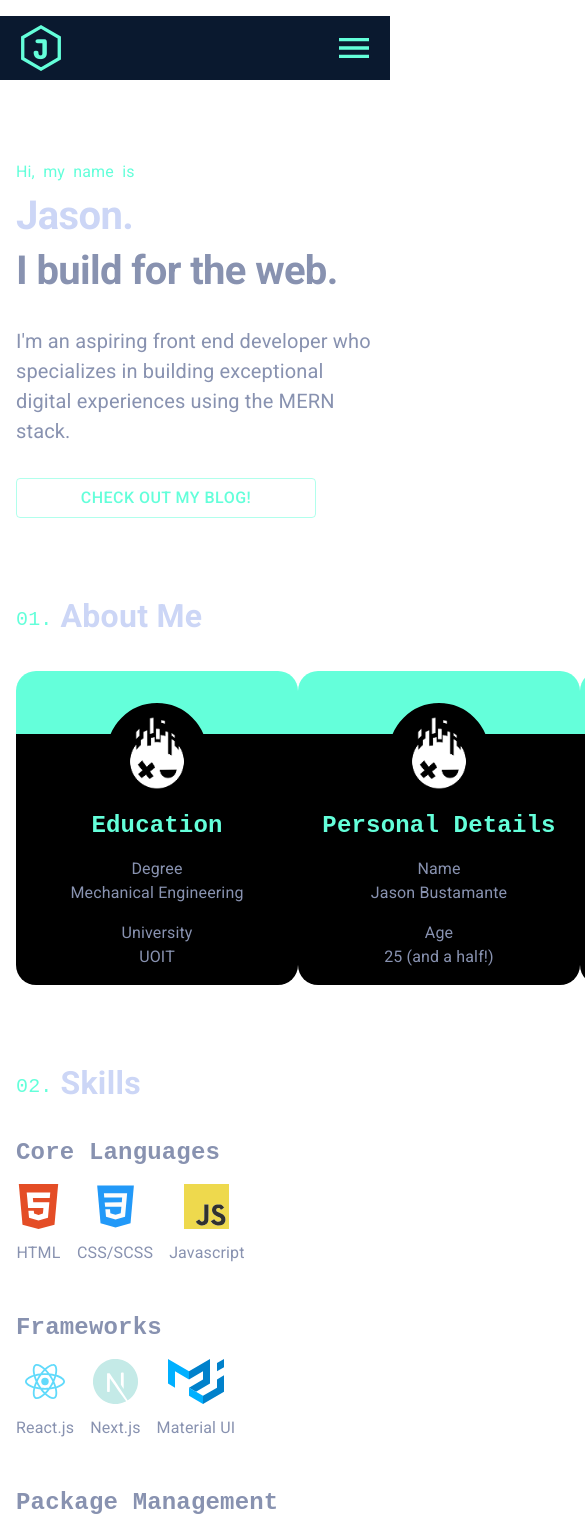
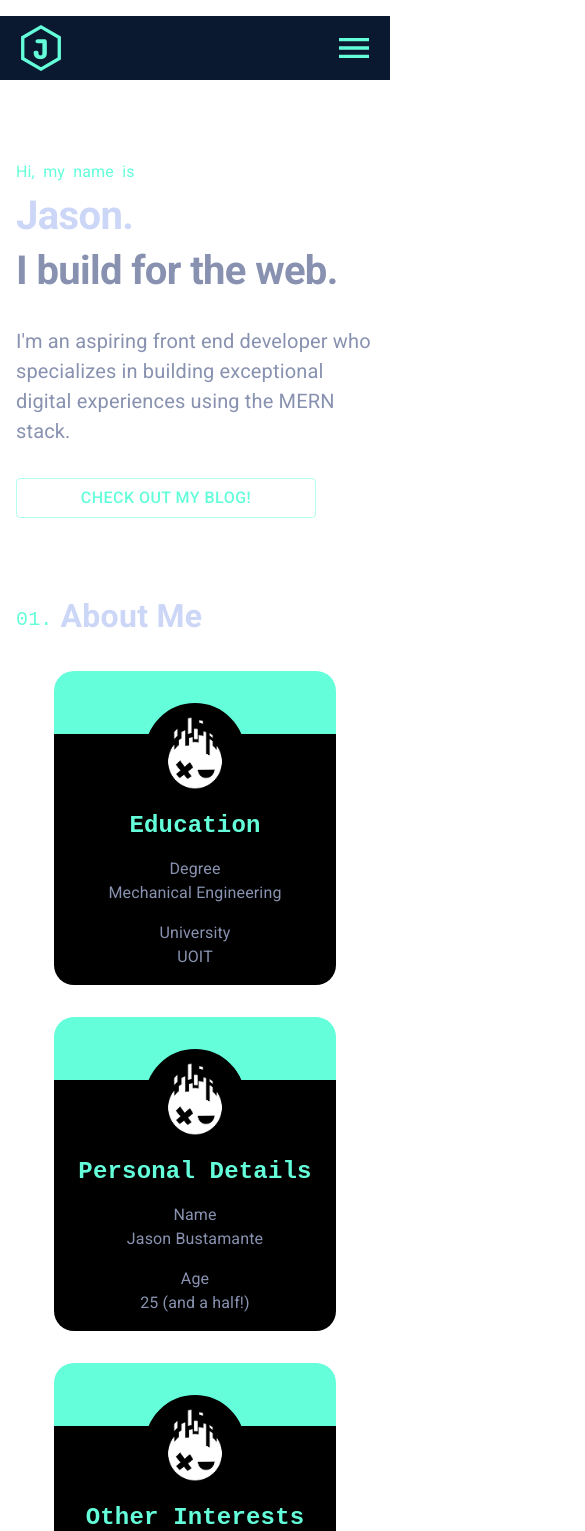
Before and after one commit to JasonXB/Portfolio-page, a Next.js app: page / in a window 390 px wide. Shown: the top 1531 px of the page, 585 px wide, since content can reach past the window. Built offline with nearby package versions, Linux system fonts and the light colour scheme.

Commit message:
About Me section now fully responsive

```diff
--- a/src/blocks/About.js
+++ b/src/blocks/About.js
@@ -34,13 +34,7 @@ export default function About() {
   return (
     <SectionBlock>
       <NumberedHeader num="01." txt="About Me" />
-      <Stack
-        sx={{
-          display: "grid",
-          gridTemplateColumns: "1fr 1fr 1fr",
-          justifyItems: "center",
-        }}
-      >
+      <Stack sx={styles.grid}>
         <AboutMeCard cardData={card1} />
         <AboutMeCard cardData={card2} />
         <AboutMeCard cardData={card3} />
@@ -48,3 +42,13 @@ export default function About() {
     </SectionBlock>
   );
 }
+
+const styles = {
+  grid: {
+    display: "grid",
+    gap: 4,
+    gridTemplateColumns: "1fr",
+    justifyItems: "center",
+    ["@media (min-width: 850px)"]: { gridTemplateColumns: "1fr 1fr 1fr" },
+  },
+};
--- a/src/sub-blocks/AboutMeCard.js
+++ b/src/sub-blocks/AboutMeCard.js
@@ -18,7 +18,8 @@ export default function AboutMeCard({ cardData }) {
       background: "linear-gradient(180deg, #64ffda 20%, black 20%)",
       backgroundRepeat: "no-repeat",
       // height: "20rem",
-      width: "17.625rem",
+      width: "100%",
+      maxWidth: "17.625rem",
       ...mxn.flexColumn,
       borderRadius: 5,
     },
```
